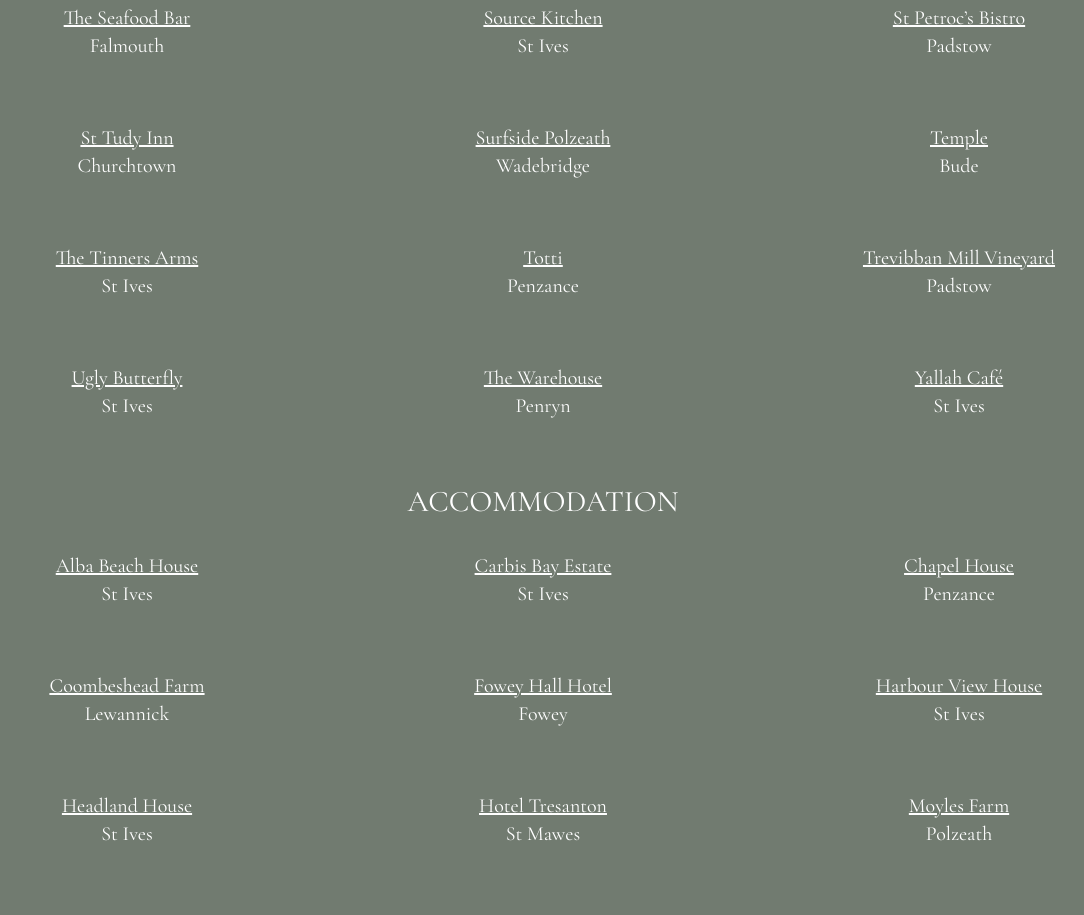
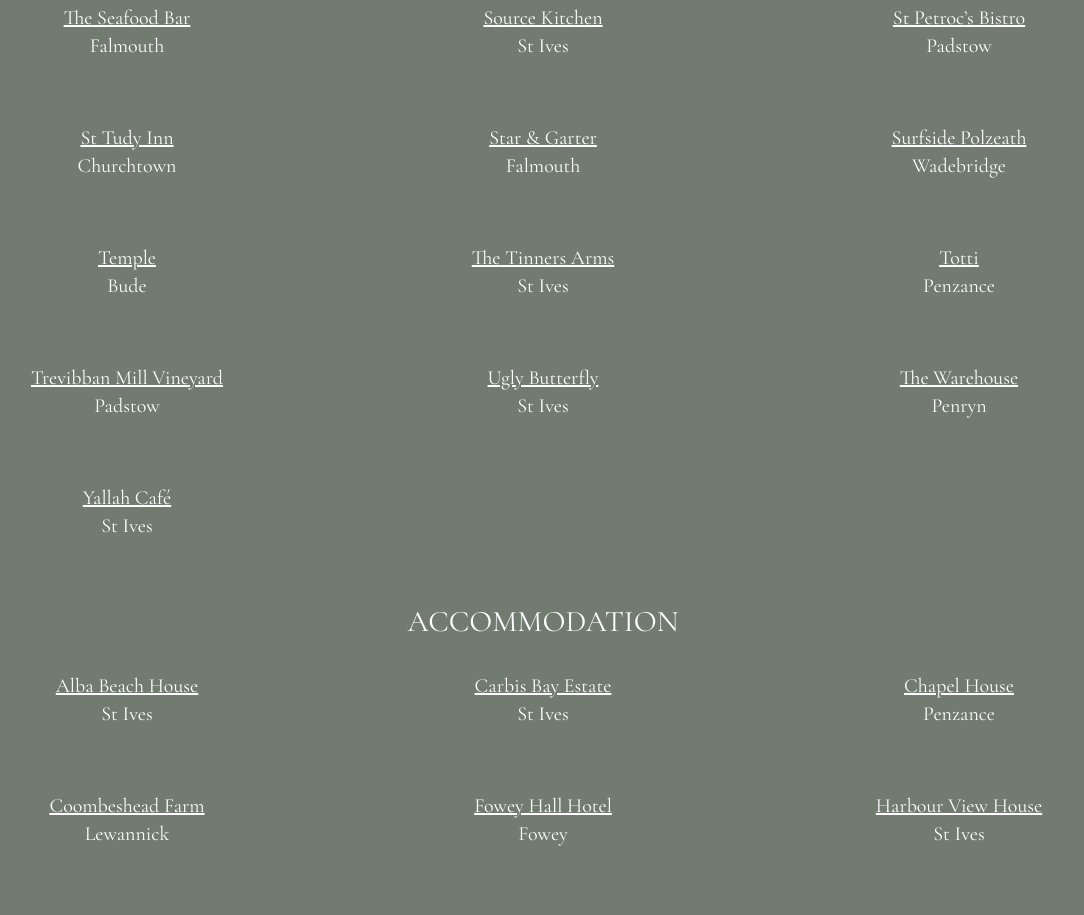
Before and after one commit to andrewgarner/wedding, a Next.js app: page /travel-and-stay in a window 1280 px wide. Shown: the part 5840-6755 px from the top of the page, without its empty margins (97-1181 px from the left). Built offline with nearby package versions, Linux system fonts and the light colour scheme.

Commit message:
Add Star & Garter

```diff
--- a/pages/travel-and-stay.tsx
+++ b/pages/travel-and-stay.tsx
@@ -775,6 +775,13 @@
           Churchtown
         </Text>
         <Text tag="li">
+          <Link href="http://www.starandgarterfalmouth.co.uk/" passHref>
+            <a>Star & Garter</a>
+          </Link>
+          <br />
+          Falmouth
+        </Text>
+        <Text tag="li">
           <Link href="https://www.surfsidepolzeath.com/feast/" passHref>
             <a>Surfside Polzeath</a>
           </Link>
```
